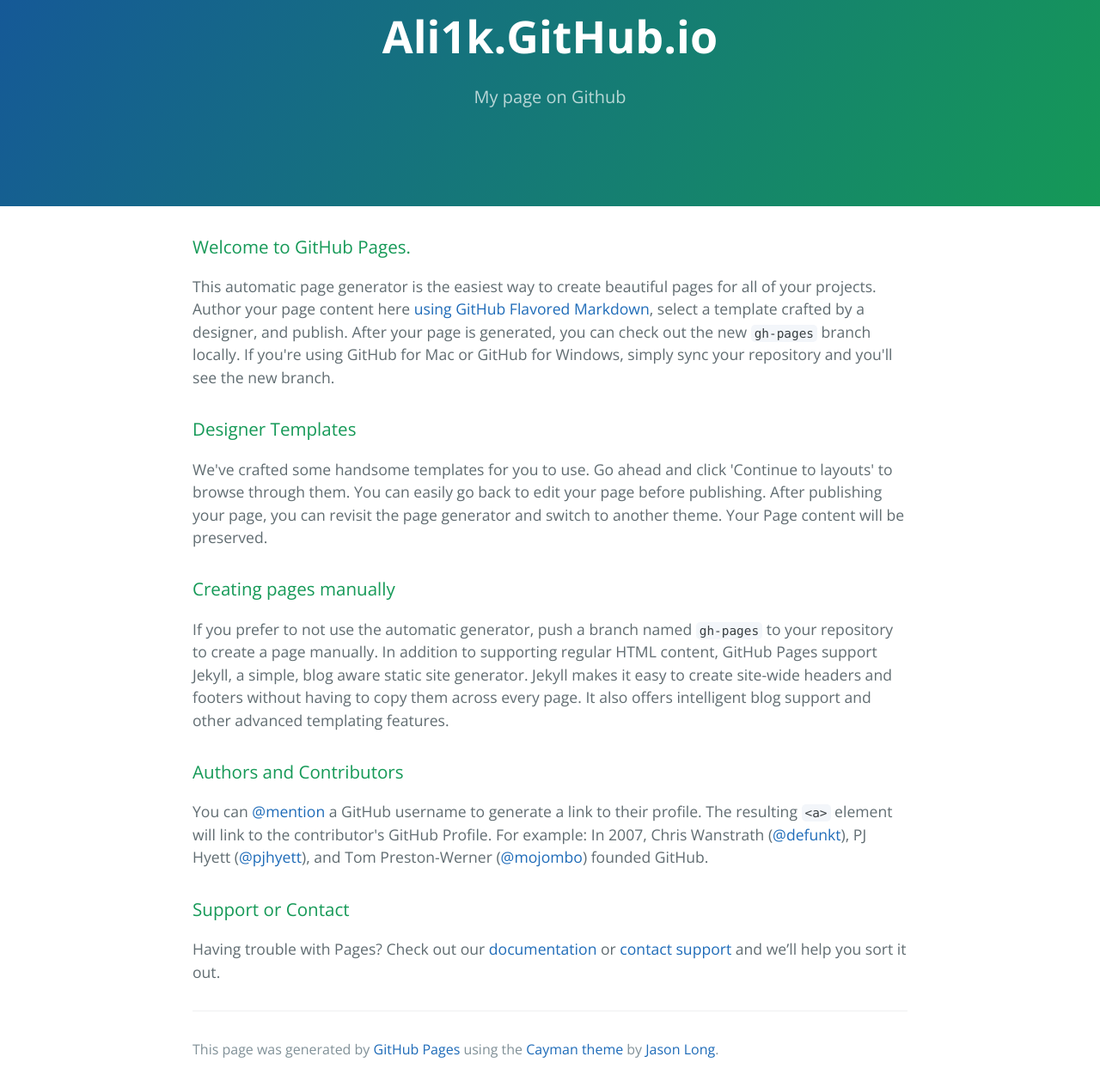
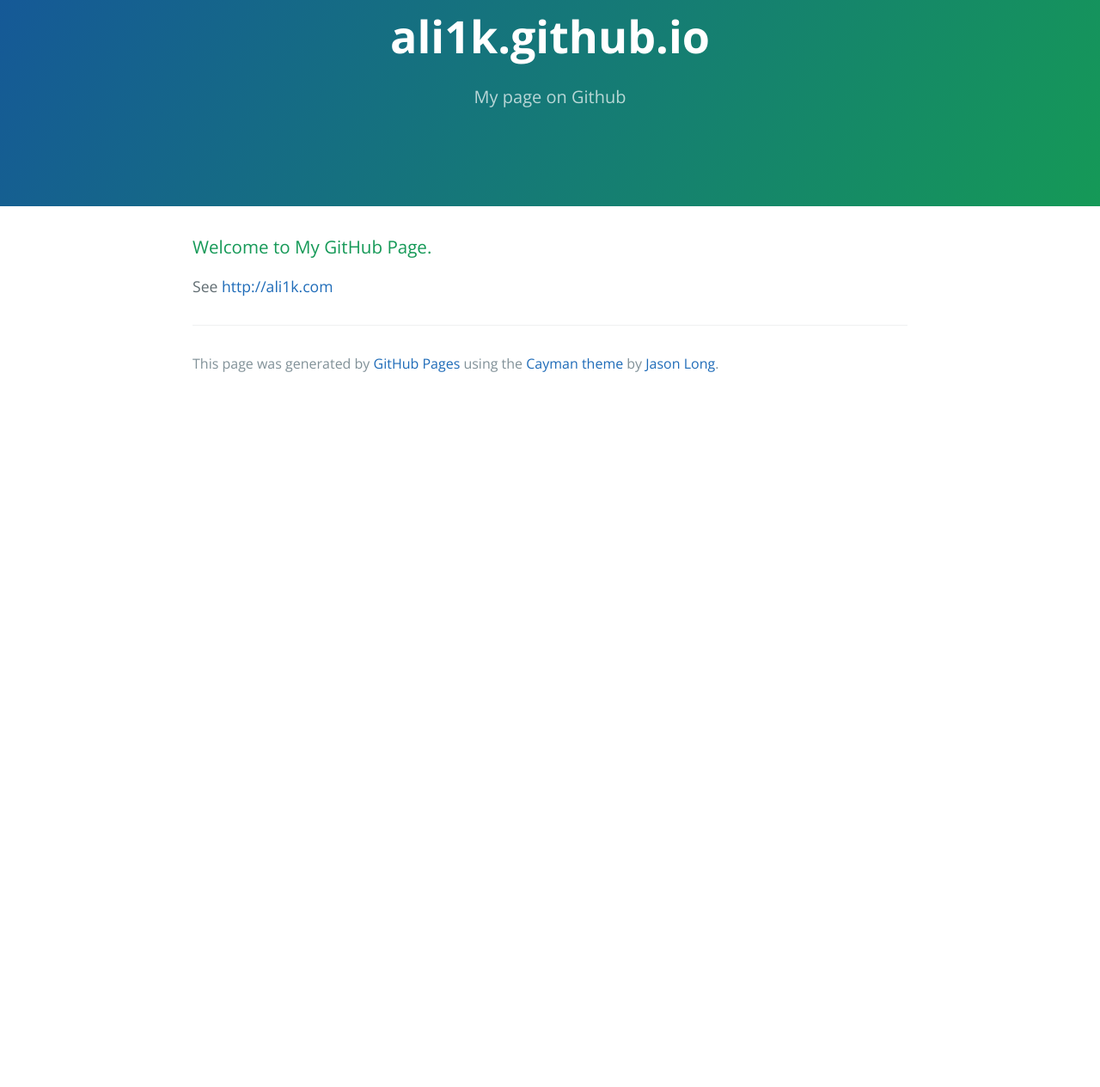
Before and after one commit to Woodsandfields/ali1k.github.io, a plain HTML site: page index.html in a window 1280 px wide. Shown: the part 77-1342 px from the top of the page at 86% size. After the commit the page ends 800 px from the top, so only its background shows below. Drawn offline with nearby package versions, Linux system fonts and the light colour scheme.

Commit message:
Update index.html

```diff
--- a/index.html
+++ b/index.html
@@ -2,7 +2,7 @@
 <html lang="en-us">
   <head>
     <meta charset="UTF-8">
-    <title>Ali1k.GitHub.io by ali1k</title>
+    <title>Ali Khalili's Github page</title>
     <meta name="viewport" content="width=device-width, initial-scale=1">
     <link rel="stylesheet" type="text/css" href="stylesheets/normalize.css" media="screen">
     <link href='http://fonts.googleapis.com/css?family=Open+Sans:400,700' rel='stylesheet' type='text/css'>
@@ -11,35 +11,14 @@
   </head>
   <body>
     <section class="page-header">
-      <h1 class="project-name">Ali1k.GitHub.io</h1>
+      <h1 class="project-name">ali1k.github.io</h1>
       <h2 class="project-tagline">My page on Github</h2>
     </section>
 
     <section class="main-content">
       <h3>
-<a id="welcome-to-github-pages" class="anchor" href="#welcome-to-github-pages" aria-hidden="true"><span class="octicon octicon-link"></span></a>Welcome to GitHub Pages.</h3>
-
-<p>This automatic page generator is the easiest way to create beautiful pages for all of your projects. Author your page content here <a href="https://guides.github.com/features/mastering-markdown/">using GitHub Flavored Markdown</a>, select a template crafted by a designer, and publish. After your page is generated, you can check out the new <code>gh-pages</code> branch locally. If you're using GitHub for Mac or GitHub for Windows, simply sync your repository and you'll see the new branch.</p>
-
-<h3>
-<a id="designer-templates" class="anchor" href="#designer-templates" aria-hidden="true"><span class="octicon octicon-link"></span></a>Designer Templates</h3>
-
-<p>We've crafted some handsome templates for you to use. Go ahead and click 'Continue to layouts' to browse through them. You can easily go back to edit your page before publishing. After publishing your page, you can revisit the page generator and switch to another theme. Your Page content will be preserved.</p>
-
-<h3>
-<a id="creating-pages-manually" class="anchor" href="#creating-pages-manually" aria-hidden="true"><span class="octicon octicon-link"></span></a>Creating pages manually</h3>
-
-<p>If you prefer to not use the automatic generator, push a branch named <code>gh-pages</code> to your repository to create a page manually. In addition to supporting regular HTML content, GitHub Pages support Jekyll, a simple, blog aware static site generator. Jekyll makes it easy to create site-wide headers and footers without having to copy them across every page. It also offers intelligent blog support and other advanced templating features.</p>
-
-<h3>
-<a id="authors-and-contributors" class="anchor" href="#authors-and-contributors" aria-hidden="true"><span class="octicon octicon-link"></span></a>Authors and Contributors</h3>
-
-<p>You can <a href="https://github.com/blog/821" class="user-mention">@mention</a> a GitHub username to generate a link to their profile. The resulting <code>&lt;a&gt;</code> element will link to the contributor's GitHub Profile. For example: In 2007, Chris Wanstrath (<a href="https://github.com/defunkt" class="user-mention">@defunkt</a>), PJ Hyett (<a href="https://github.com/pjhyett" class="user-mention">@pjhyett</a>), and Tom Preston-Werner (<a href="https://github.com/mojombo" class="user-mention">@mojombo</a>) founded GitHub.</p>
-
-<h3>
-<a id="support-or-contact" class="anchor" href="#support-or-contact" aria-hidden="true"><span class="octicon octicon-link"></span></a>Support or Contact</h3>
-
-<p>Having trouble with Pages? Check out our <a href="https://help.github.com/pages">documentation</a> or <a href="https://github.com/contact">contact support</a> and we’ll help you sort it out.</p>
+<a id="welcome-to-github-pages" class="anchor" href="#welcome-to-github-pages" aria-hidden="true"><span class="octicon octicon-link"></span></a>Welcome to My GitHub Page.</h3>
+<p> See <a href="http://ali1k.com"> http://ali1k.com</a></p>
 
       <footer class="site-footer">
 
```
